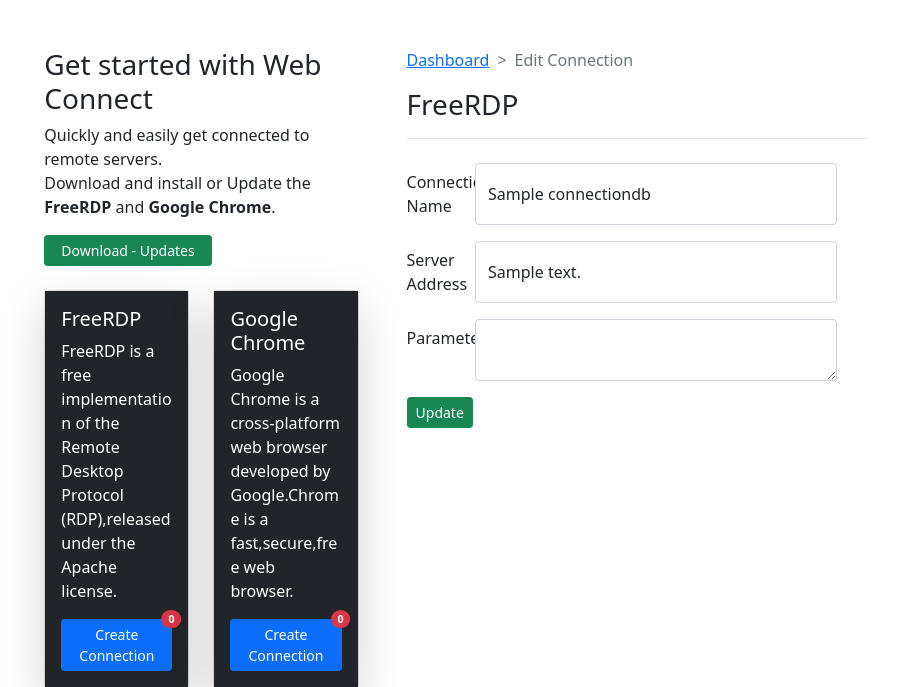
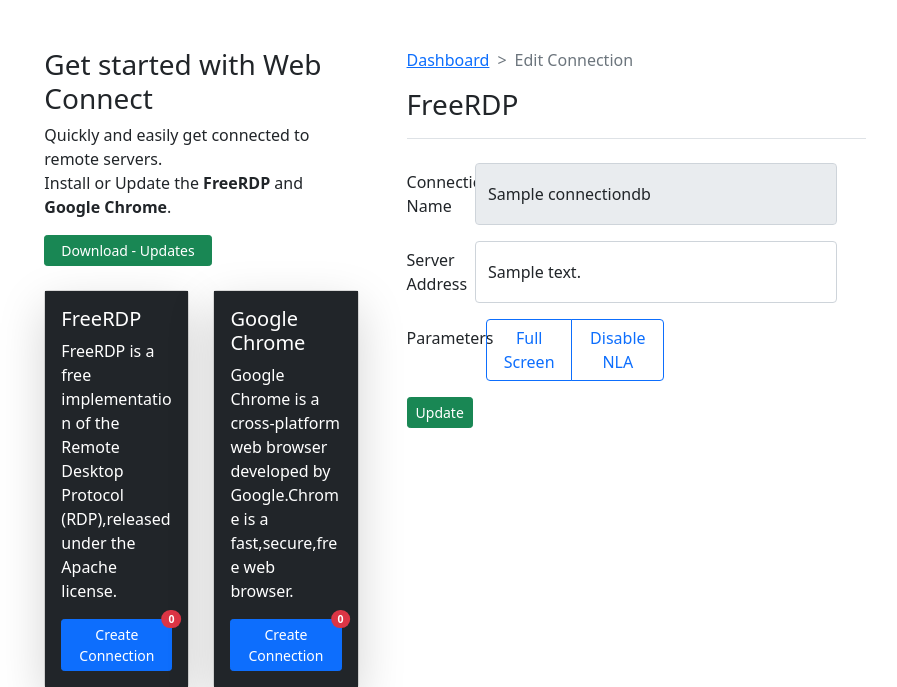
Before and after one commit to Papalarafa/Flask_FreeRDP_GoogleChome_Connection, a Flask app: page /edit/freerdp/1 in a window 1280 px wide. Shown: the part 101-788 px from the top of the page, without its empty margins (185-1082 px from the left). Run offline with Flask 2, Linux system fonts and the light colour scheme; tables that the repository leaves empty hold one stand-in row (values such as "Sample post").

Commit message:
updated freerdp and chrome connection

```diff
--- a/webconnect/dashboard/templates/dashboard/dashboard.html
+++ b/webconnect/dashboard/templates/dashboard/dashboard.html
@@ -16,7 +16,7 @@
         <table class="table tamble-sm table-bordered table-hover">
             <thead class="table-dark">
                 <tr>
-                    <th scope="col">ID</th>
+                    <!-- <th scope="col">ID</th> -->
                     <th scope="col">Protocol</th>
                     <th scope="col">Connection Name</th>
                     <th scope="col">Action</th>
@@ -25,7 +25,7 @@
             <tbody>
                 {% for i in connection_db.items %}
                     <tr>
-                        <td>{{i.id}}</td>
+                        <!-- <td>{{i.id}}</td> -->
                         <td>{{i.protocol}}</td>
                         <td>{{i.connection_name}}</td>
                         <td>
--- a/webconnect/dashboard/templates/dashboard/layout.html
+++ b/webconnect/dashboard/templates/dashboard/layout.html
@@ -35,7 +35,7 @@
             <div class="row g-5">
                 <div class="col-md-5">
                     <h3>Get started with Web Connect</h3>
-                    <p>Quickly and easily get connected to remote servers. <br>Download and install or Update the <strong>FreeRDP</strong> and <strong>Google Chrome</strong>.</p>
+                    <p>Quickly and easily get connected to remote servers. <br>Install or Update the <strong>FreeRDP</strong> and <strong>Google Chrome</strong>.</p>
                     <div class="mb-4">
                         <a href="#" class="btn btn-success btn-sm px-3">Download - Updates</a>
                     </div>
--- a/webconnect/freerdp/routes.py
+++ b/webconnect/freerdp/routes.py
@@ -2,15 +2,27 @@
 from webconnect import app,db
 from webconnect.freerdp.forms import FreeRDPForm,UpdateFreeRDPForm
 from webconnect.models import ConnectionDB
+import os,sys,stat
+import shutil
 
 # Blueprint object
 freerdp_obj = Blueprint('freerdp',__name__,template_folder='templates')
 
 
 # Build FreeRDP Commandline and Desktop file
-def freerdp_cmd():
-    default_cmd = ["xfreerdp","/cert-ignore","/w:800","/h:600","/bpp:24"]
-    pass
+def build_freerdp_cmd(get_cmd:dict):
+    # Create working directory environment
+    GET_CURRENT_USER = os.path.expanduser('~')
+    CONN_DIR = get_cmd["connection_name"]
+    CONN_PATH = GET_CURRENT_USER+"/.webconnect/"+CONN_DIR
+    os.makedirs(CONN_PATH,exist_ok=True)
+    # Create executable shell script
+    with open(CONN_PATH+"/"+CONN_DIR+".sh","w") as file:
+        lines = ["#!/bin/bash\n",get_cmd["CMD"]+"\n"]
+        file.writelines(lines)
+        file.close()
+    # Change Permission
+    os.chmod(CONN_PATH+"/"+CONN_DIR+".sh",stat.S_IRWXU)
 
 # Add FreeRDP Connection
 @freerdp_obj.route('/add/freerdp',methods=['GET','POST'])
@@ -20,13 +32,27 @@
     total_freerdp_conn = len(ConnectionDB.query.filter_by(protocol="FreeRDP").all())
     # Total Google Chrome Connections
     total_chrome_conn = len(ConnectionDB.query.filter_by(protocol="Google Chrome").all())
-    # FreeRDP command dict.
-    freerdp_cmd_dict = {}
+    # FreeRDP cmd dict
+    freerdp_dict = {}
+
     if form.validate_on_submit():
-        freerdp_cmd_dict["connection_name"] = form.connection_name.data
-        freerdp_cmd_dict["server"] = form.server_address.data
-        freerdp_cmd_dict["fullscreen"] = request.form.getlist("FullScreen")
-        freerdp_cmd_dict["disablenla"] = request.form.getlist("DisableNLA")
+        DISPLAY = ""
+        NLA = " "
+        # Create FreeRDP command line
+        freerdp_dict["connection_name"] = request.form.get("connection_name")
+        if request.form.get("FullScreen") == "yes":
+            DISPLAY = "/f"
+        else:
+            DISPLAY = "/w:800 /h:800"
+
+        if request.form.get("DisableNLA") == "yes":
+            NLA = "-sec-nla"
+        else:
+            NLA = "+sec-nla"
+
+        cmd_str = "xfreerdp /cert-ignore /bpp:24 "+DISPLAY+" "+NLA+" /sound:sys:pulse /microphone:sys:pulse /t:"+request.form.get("connection_name")+" /v:"+request.form.get("server_address")
+        freerdp_dict["CMD"] = cmd_str
+        build_freerdp_cmd(freerdp_dict)
 
         freerdp_db = ConnectionDB(connection_name=form.connection_name.data,address=form.server_address.data,protocol="FreeRDP",parameters=form.parameters.data)
         db.session.add(freerdp_db)
@@ -39,6 +65,12 @@
 @freerdp_obj.route('/delete/freerdp/<int:connid>',methods=['GET','POST'])
 def delete_freerdp_conn(connid):
     freerdp_connection_id = ConnectionDB.query.get_or_404(connid)
+    # Delete connection environment dir
+    GET_CURRENT_USER = os.path.expanduser('~')
+    CONN_PATH = GET_CURRENT_USER+"/.webconnect/"
+    COONECTION_NAME = freerdp_connection_id.connection_name
+    path = os.path.join(CONN_PATH,COONECTION_NAME)
+    shutil.rmtree(path)
     db.session.delete(freerdp_connection_id)
     db.session.commit()
     flash(f"FreeRDP connection {freerdp_connection_id.connection_name} deleted successfully",'success')
@@ -54,7 +86,6 @@
     total_chrome_conn = len(ConnectionDB.query.filter_by(protocol="Google Chrome").all())
     freerdp_connection = ConnectionDB.query.get_or_404(connid)
     if form.validate_on_submit():
-        freerdp_connection.connection_name = form.connection_name.data
         freerdp_connection.address = form.server_address.data
         freerdp_connection.parameters = form.parameters.data
         db.session.commit()
--- a/webconnect/freerdp/templates/freerdp/edit_freerdp.html
+++ b/webconnect/freerdp/templates/freerdp/edit_freerdp.html
@@ -11,16 +11,7 @@
         {{form.hidden_tag()}}
         <div class="row mb-3">
           <label for="inputFreeRDPConnection" class="col-sm-2 col-form-label">Connection Name</label>
-          {% if form.connection_name.errors %}
-            {{form.connection_name(class="form-control w-75 is-invalid")}}
-            <div class="invalid-feedback">
-                {% for error in form.connection_name.errors %}
-                    <span>{{error}}</span>
-                {% endfor %}
-            </div>
-          {% else %}
-            {{form.connection_name(class="form-control w-75",value=freerdpconnection.connection_name)}}
-          {% endif %}
+            {{form.connection_name(class="form-control w-75",value=freerdpconnection.connection_name,readonly="readonly")}}
         </div>
         <div class="row mb-3">
             <label for="inputFreeRDPConnection" class="col-sm-2 col-form-label">Server Address</label>
@@ -37,16 +28,12 @@
         </div>
         <div class="row mb-3">
             <label for="inputFreeRDPConnection" class="col-sm-2 col-form-label">Parameters</label>
-            {% if form.parameters.errors %}
-              {{form.parameters(class="form-control w-75 is-invalid")}}
-              <div class="invalid-feedback">
-                  {% for error in form.parameters.errors %}
-                      <span>{{error}}</span>
-                  {% endfor %}
-              </div>
-            {% else %}
-              {{form.parameters(class="form-control w-75",value=freerdpconnection.parameters)}}
-            {% endif %}
+            <div class="btn-group col-sm-5" role="group" aria-label="Basic checkbox toggle button group">
+                <input type="checkbox" class="btn-check" id="btncheck1" autocomplete="off" name="FullScreen" value="yes">
+                <label class="btn btn-outline-primary" for="btncheck1">Full Screen</label>
+                <input type="checkbox" class="btn-check" id="btncheck2" autocomplete="off" name="DisableNLA" value="yes">
+                <label class="btn btn-outline-primary" for="btncheck2">Disable NLA</label>
+            </div>
         </div>
         <div class="mb-3">
             {{form.submit(class="btn btn-success btn-sm")}}
--- a/webconnect/freerdp/templates/freerdp/freerdp.html
+++ b/webconnect/freerdp/templates/freerdp/freerdp.html
@@ -38,9 +38,9 @@
         <div class="row mb-3">
             <label for="inputFreeRDPConnection" class="col-sm-2 col-form-label">Parameters</label>
             <div class="btn-group col-sm-5" role="group" aria-label="Basic checkbox toggle button group">
-              <input type="checkbox" class="btn-check" id="btncheck1" autocomplete="off" name="FullScreen" value="/f">
+              <input type="checkbox" class="btn-check" id="btncheck1" autocomplete="off" name="FullScreen" value="yes">
               <label class="btn btn-outline-primary" for="btncheck1">Full Screen</label>
-              <input type="checkbox" class="btn-check" id="btncheck2" autocomplete="off" name="DisableNLA" value="-sec-nla">
+              <input type="checkbox" class="btn-check" id="btncheck2" autocomplete="off" name="DisableNLA" value="yes">
               <label class="btn btn-outline-primary" for="btncheck2">Disable NLA</label>
             </div>
         <div class="mb-3">
```
Also changed, not shown: instance/connectiondb.db.
